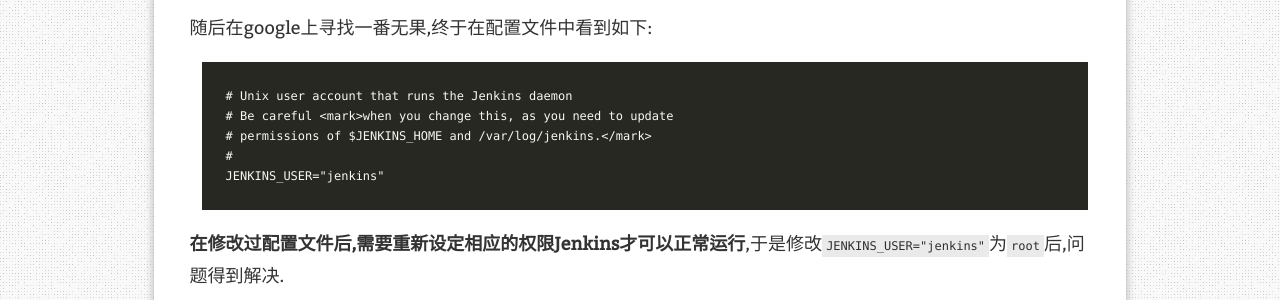
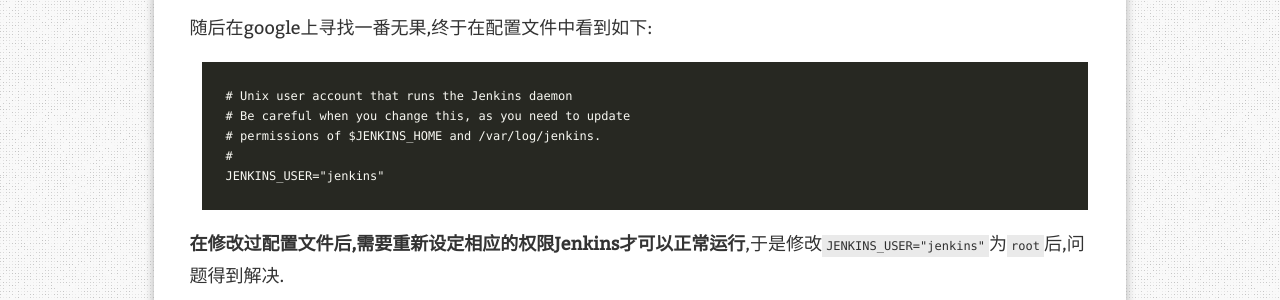
Before and after one commit to liqimore/note, a Jekyll site: the page built from _posts/2018-08-27-jenkins-exist-problem.md, in a window 1280 px wide. Shown: the part 1023-1323 px from the top of the page. Built offline with Jekyll 4.4.1, drawn with Linux system fonts in a browser that asks for light colours; nearby versions of some CDN libraries; comment, search, counter and statistics services are not loaded.

Commit message:
little fix

````diff
--- a/_posts/2018-08-27-jenkins-exist-problem.md
+++ b/_posts/2018-08-27-jenkins-exist-problem.md
@@ -33,8 +33,8 @@
 随后在google上寻找一番无果,终于在配置文件中看到如下:
 ```
 # Unix user account that runs the Jenkins daemon
-# Be careful <mark>when you change this, as you need to update
-# permissions of $JENKINS_HOME and /var/log/jenkins.</mark>
+# Be careful when you change this, as you need to update
+# permissions of $JENKINS_HOME and /var/log/jenkins.
 #
 JENKINS_USER="jenkins"
 ```
````
